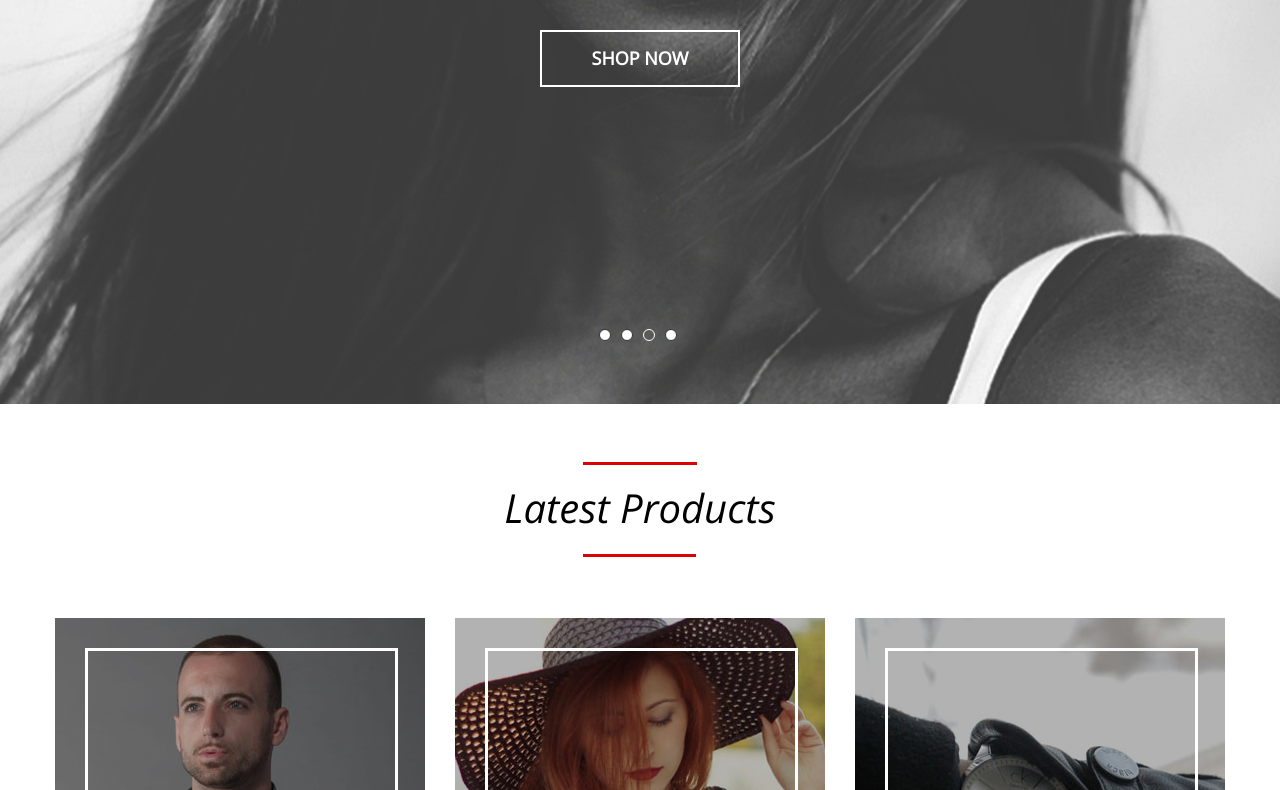
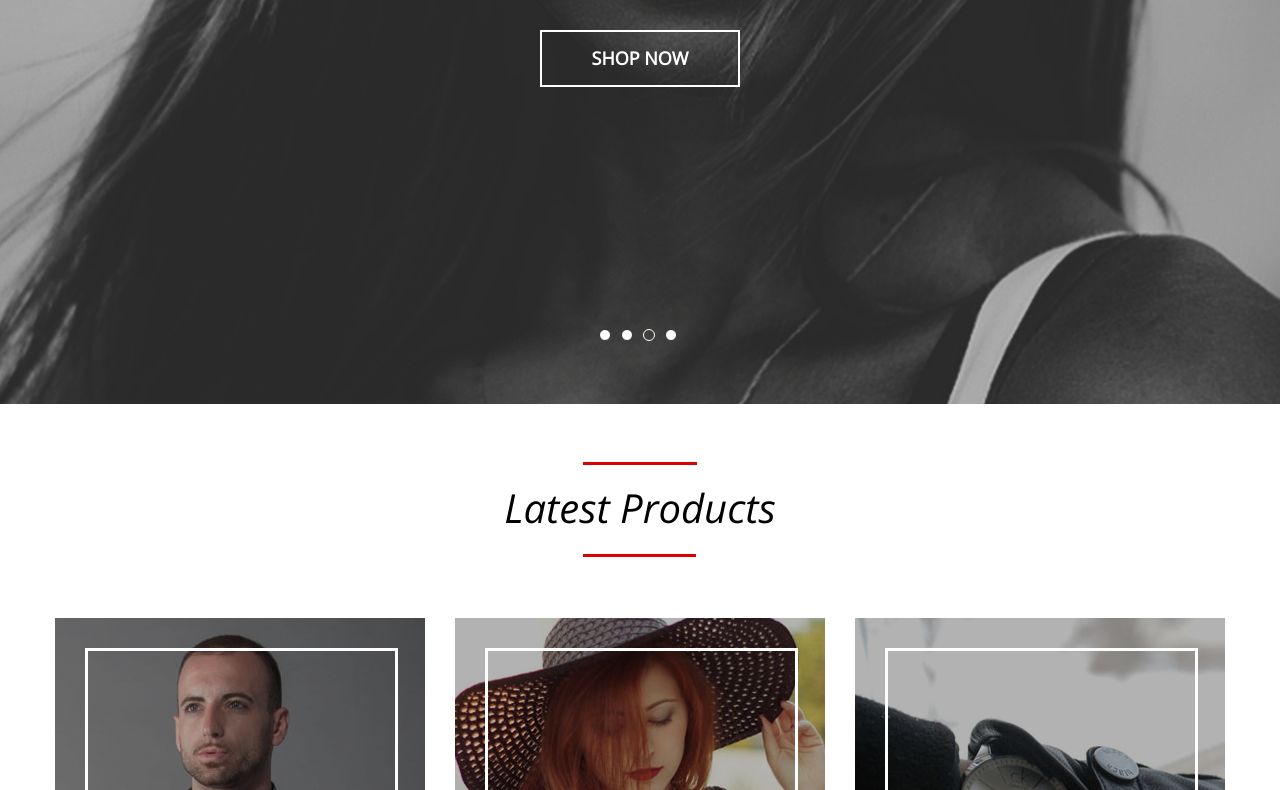
Before and after one commit to mega-hertz91/Brandly, a plain HTML site: page index.html in a window 1280 px wide. Shown: the part 530-1320 px from the top of the page. Drawn offline with nearby package versions, Linux system fonts and the light colour scheme.

Commit message:
Тянущееся элементы

```diff
--- a/css/style.css
+++ b/css/style.css
@@ -21,16 +21,17 @@ font-family: 'Open Sans', sans-serif;
 }
 .head {
     position: relative;
-    width: 100%;
+    max-width: 1920px;
+    min-width: 1200px;
     height: 934px;
     margin: auto;
     background-image: url("../img/girl.png");
     background-repeat: no-repeat;
     background-size: 1920px 934px;
     background-position: 50% 0;
-
+    box-shadow: inset 0 0 0 470px rgba(0, 0, 0, 0.3);
 }
-.head::before {
+.head-fill::before {
     display: none;
     content: "";
     position: absolute;
@@ -40,6 +41,7 @@ font-family: 'Open Sans', sans-serif;
     width: 100%;
     height: 932px;
     background: rgba(0, 0, 0, 0.3);
+    z-index: -1;
 }
 .head-fill {
     position: relative;
@@ -47,6 +49,7 @@ font-family: 'Open Sans', sans-serif;
     min-height: 908px;
     margin: auto;
     padding-top: 28px;
+    z-index: 1;
 }
 .head-slide-control {
 }
@@ -546,7 +549,8 @@ font-family: 'Open Sans', sans-serif;
     margin-bottom: 96px;
 }
 .foo {
-    width: 100%;
+    max-width: 1900px;
+    min-width: 1200px;
     height: 250px;
     margin: auto;
     margin-top: 10px;
@@ -555,6 +559,7 @@ font-family: 'Open Sans', sans-serif;
     background-image: url("../img/foo.jpg");
     background-position: 50% 0;
     background-repeat: no-repeat;
+    box-shadow: inset 0 0 0 250px rgba(0, 0, 0, 0.3);
 }
 .form-caption {
     padding: 0;
```
